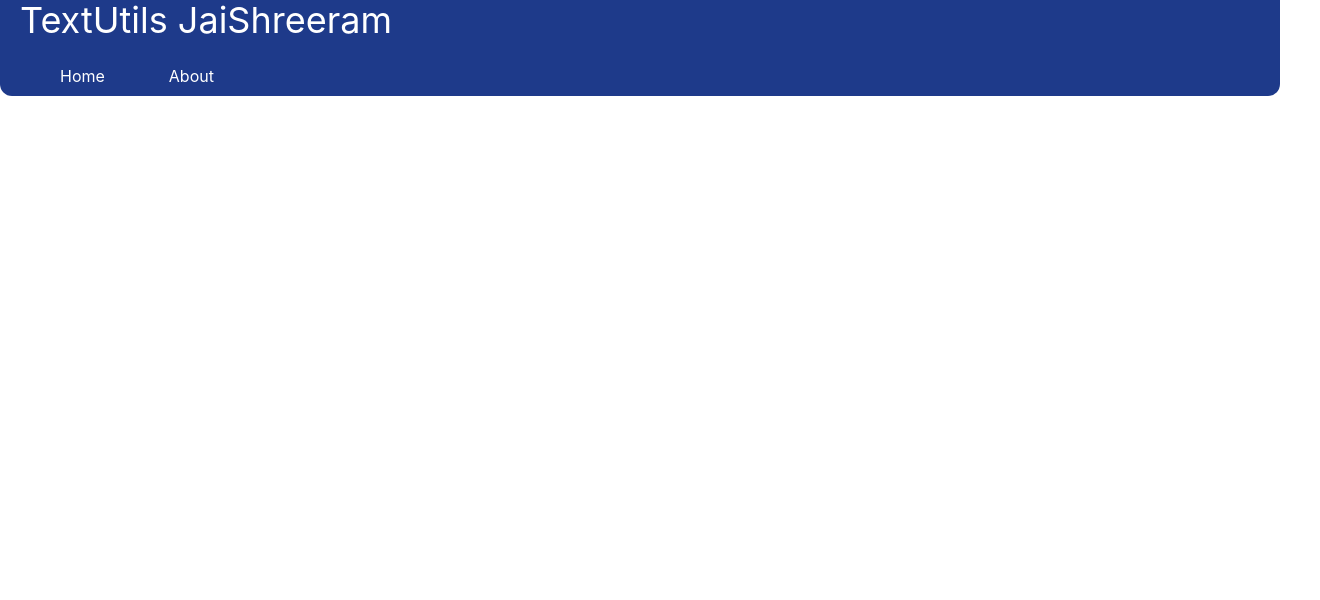
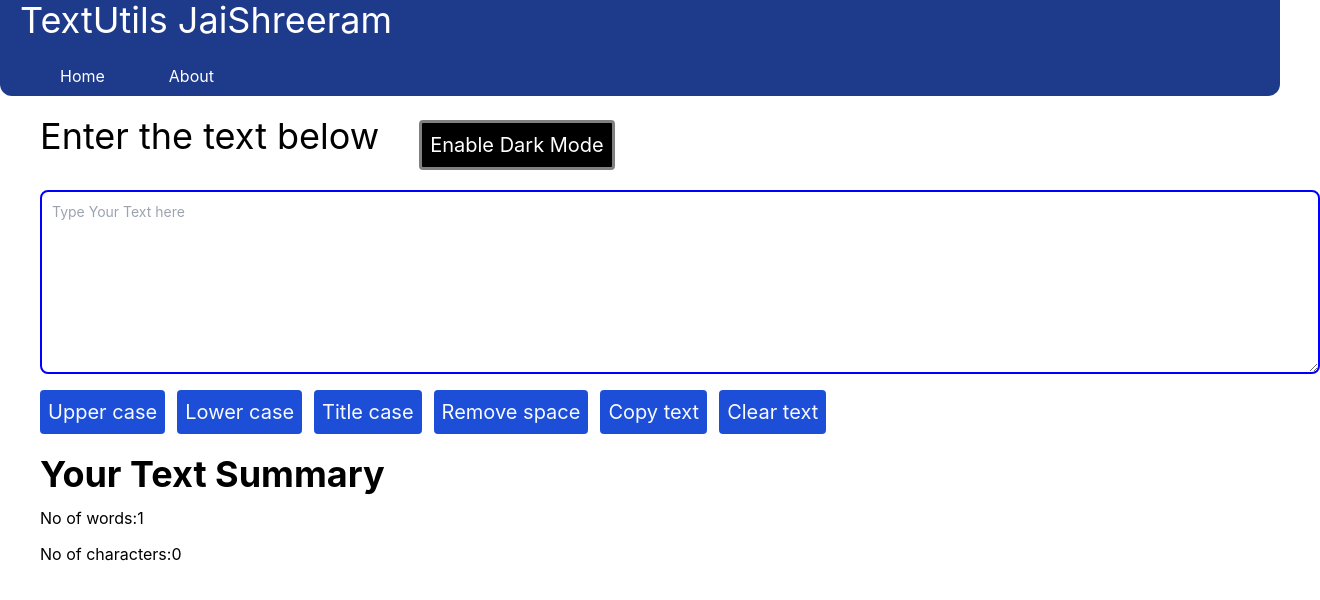
Before and after one commit to BharateshPoojary/Text-Utils, a React (Create React App) app: page / in a window 1280 px wide. Shown: the top 600 px of the page, 1320 px wide, since content can reach past the window. Built offline with nearby package versions, Linux system fonts and the light colour scheme.

Commit message:
all done

```diff
--- a/src/App.js
+++ b/src/App.js
@@ -11,6 +11,7 @@ import {
 } from "react-router-dom";
 const router=createBrowserRouter(createRoutesFromElements(
   <Route path="/" element={<Navbar/>}>
+  <Route path="/" element={<TextForm text="Enter the text below"/>}></Route>
   <Route path="/TextForm" element={<TextForm text="Enter the text below"/>}></Route>
   <Route path="/About" element={<About/>}></Route>
   </Route>
```
